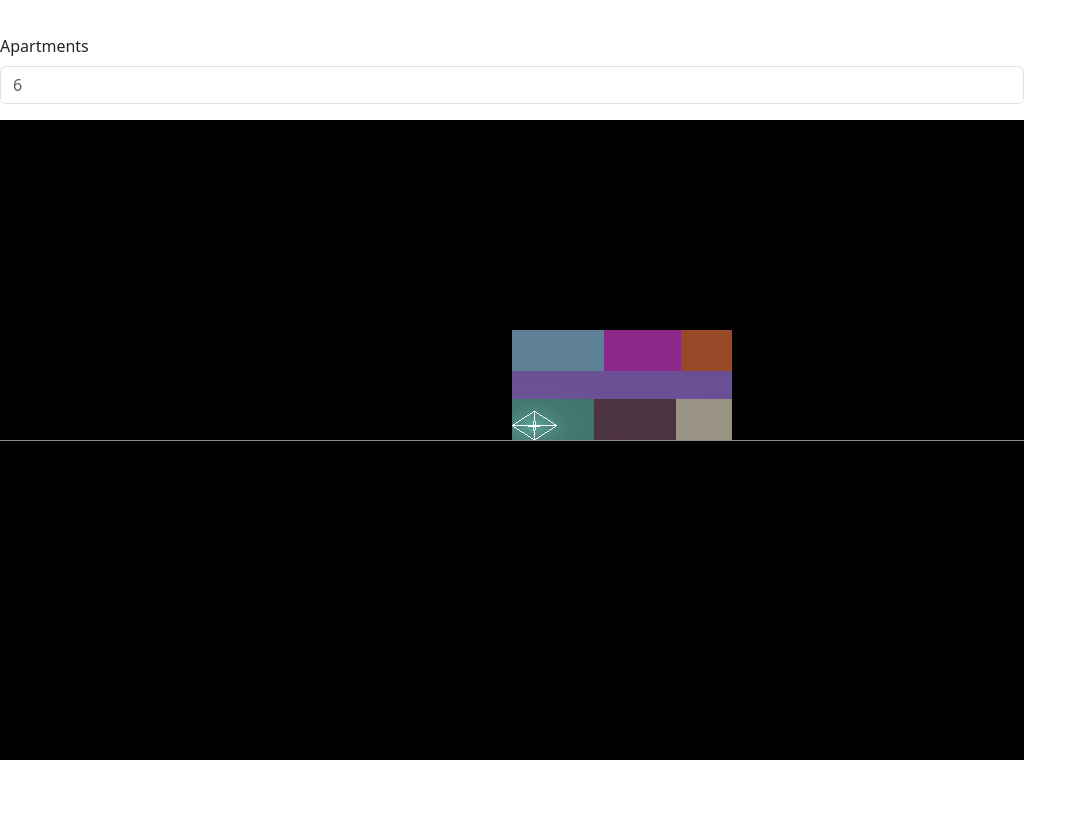
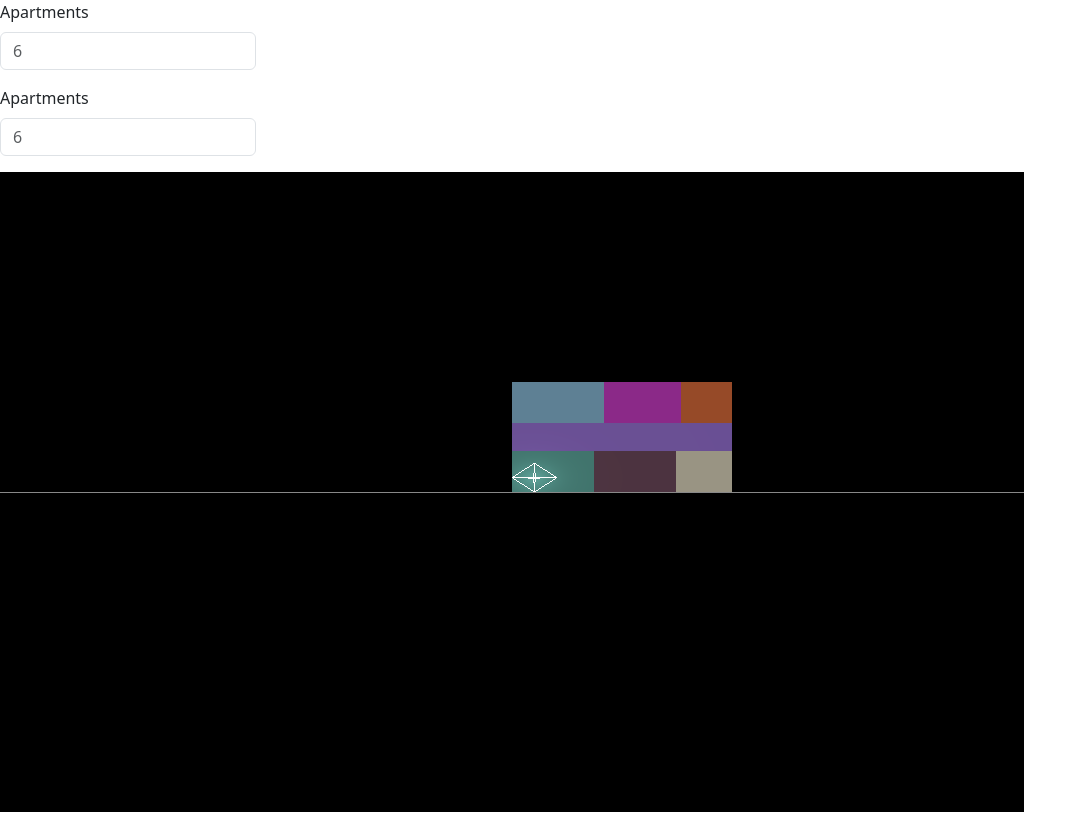
Before and after one commit to Knolldeboll/HouseGenerator, a React (Vite) app in the folder house-generator/: page / in a window 1280 px wide. Shown: the whole page, without its empty margins (0-1087 px from the left). Built offline with nearby package versions, Linux system fonts and the light colour scheme.

Commit message:
Extracted SettingsTab

```diff
--- a/house-generator/src/Settings.jsx
+++ b/house-generator/src/Settings.jsx
@@ -1,32 +1,42 @@
+import { SettingsTab } from "./SettingsTab";
 import React, { Component } from "react";
 
+// Oben ein Bereich, der mehrere Inputdingers für Settings enthält
 class Settings extends Component {
   constructor(props) {
     super(props);
     this.state = {
       n: 6,
+      buildingWidth: 10,
+      buildingHeight: 10,
+      corridorWidth: 2,
+      // TODO: Calculate max/minApartmentArea based on buildingWidth/buildingHeight and maxAR
+      // show this on the UI and set it as a upper/lower limit for the input provided here
+      minapatmentArea: 6,
+      maxApartmentArea: 12,
+      maxAR: 1.5,
     };
   }
 
-  //TODO: Inputfeld einfügen. onChange wird die callback-Funktion aus den Props aufgerufen
-  // onChange wird von allen Input Feldern unterstützt! Kann also angepasst werden
+  // TODO: Hier eine Callback-Funktion für alle States machen.
+  // Jedes SettingInput kann diese aufrufen und Werte im State-Set ändern,
+  // Bei Änderungen wird dann das komplette Set nach oben propagiert
+  // > Wie genau wird dem SettingInput über die Methode dann gesagt, welchen Wert es ändern soll?
+
+  //TODO: Mehrere Inputfelder nebeneinander und unter/übereinander im Hauptdiv stapeln
+  // vielleicht machts da Sinn das bootstrap-Grid zu nehmen
+
+  // Die bekommen ihren Initialwert und die Callbackfunktion dann jeweils aus den Props von hier!
+  // z.B. der SettingInput von "Anzahl Wohnungen" bekommt "n" als Startwert und this.props.onChange als Callback
+  // Vielleicht machts Sinn, hie
   render() {
     return (
-      <div className="mb-3">
-        <label htmlFor="exampleFormControlInput1" className="form-label">
-          Apartments
-        </label>
-        <input
-          type="email"
-          className="form-control"
-          id="exampleFormControlInput1"
-          placeholder={this.state.n}
-          //onChange nimmt Callback aus den Props!
-          //TODO: aktuellen Value reinpacken
-          // Value ist im state drinnrn
-          onChange={this.props.onChange}
-        ></input>
-      </div>
+      // div surrounds one setting tab
+      <>
+        <SettingsTab n={this.state.n} onChange={this.props.onChange} />
+
+        <SettingsTab n={this.state.n} onChange={this.props.onChange} />
+      </>
     );
   }
 }
--- /dev/null
+++ b/house-generator/src/SettingsTab.jsx
@@ -0,0 +1,25 @@
+import React, { Component } from "react";
+export class SettingsTab extends Component {
+  constructor(props) {
+    super(props);
+  }
+
+  render() {
+    return (
+      <div className="mb-3">
+        <label htmlFor="exampleFormControlInput1" className="form-label">
+          Apartments
+        </label>
+        <input
+          type="email"
+          className="form-control w-25"
+          id="exampleFormControlInput1"
+          placeholder={this.props.n} //onChange nimmt Callback aus den Props!
+          //TODO: aktuellen Value reinpacken
+          // Value ist im state drinnrn
+          onChange={this.props.onChange}
+        ></input>
+      </div>
+    );
+  }
+}
```
Also changed, not shown: house-generator/src/App.jsx (+15 -2 lines), 1 other file (tests, documents, lock files or other folders).
